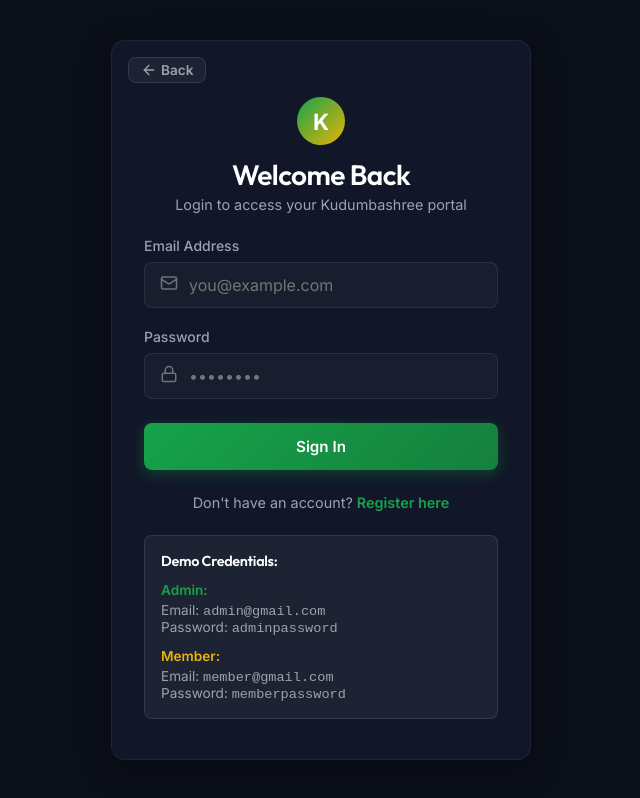
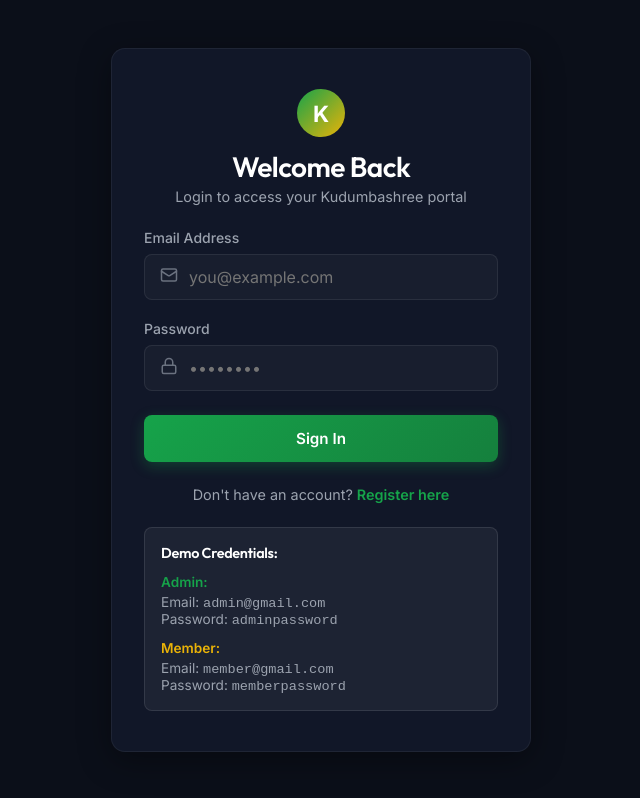
Before and after one commit to anjumabdusamad/Kudumbashree-mini-project, a React app in the folder frontend/: page /login in a window 1280 px wide. Shown: the whole page, without its empty margins (319-959 px from the left). Built offline with nearby package versions, Linux system fonts and the light colour scheme; the HTML template or start-up script is replaced by a standard one.

Commit message:
login and register pages updated

```diff
--- a/frontend/src/pages/Login.jsx
+++ b/frontend/src/pages/Login.jsx
@@ -1,7 +1,7 @@
 import React, { useState, useEffect } from 'react';
 import { useNavigate, useLocation, Link } from 'react-router-dom';
 import { useAuth } from '../context/AuthContext';
-import { Lock, Mail, AlertTriangle, ShieldCheck, ArrowLeft } from 'lucide-react';
+import { Lock, Mail, AlertTriangle, ShieldCheck } from 'lucide-react';
 
 const Login = () => {
   const [email, setEmail] = useState('');
@@ -55,26 +55,8 @@
       padding: '2rem 1rem',
       background: 'var(--dark-bg)'
     }}>
-      <div className="glass-card" style={{ width: '100%', maxWidth: '420px', padding: '2.5rem 2rem', position: 'relative' }}>
-        <button
-          onClick={() => navigate('/')}
-          className="btn btn-dark btn-sm"
-          style={{
-            position: 'absolute',
-            top: '1rem',
-            left: '1rem',
-            display: 'flex',
-            alignItems: 'center',
-            gap: '0.25rem',
-            padding: '0.25rem 0.75rem',
-            background: 'rgba(255, 255, 255, 0.05)',
-            border: '1px solid rgba(255, 255, 255, 0.1)',
-            color: 'var(--text-secondary)'
-          }}
-        >
-          <ArrowLeft size={16} /> Back
-        </button>
-        <div className="text-center mb-4 mt-3">
+      <div className="glass-card" style={{ width: '100%', maxWidth: '420px', padding: '2.5rem 2rem' }}>
+        <div className="text-center mb-4">
           <div style={{
             width: '48px',
             height: '48px',
--- a/frontend/src/pages/Register.jsx
+++ b/frontend/src/pages/Register.jsx
@@ -2,7 +2,7 @@
 import { useNavigate, Link } from 'react-router-dom';
 import { useAuth } from '../context/AuthContext';
 import axios from 'axios';
-import { User as UserIcon, Mail, Phone, Lock, Eye, ShieldAlert, CheckCircle2, KeyRound, ArrowLeft } from 'lucide-react';
+import { User as UserIcon, Mail, Phone, Lock, Eye, ShieldAlert, CheckCircle2, KeyRound } from 'lucide-react';
 
 const Register = () => {
   const [formData, setFormData] = useState({
@@ -130,26 +130,8 @@
       padding: '2rem 1rem',
       background: 'var(--dark-bg)'
     }}>
-      <div className="glass-card" style={{ width: '100%', maxWidth: '500px', padding: '2.5rem 2rem', position: 'relative' }}>
-        <button
-          onClick={() => navigate('/')}
-          className="btn btn-dark btn-sm"
-          style={{
-            position: 'absolute',
-            top: '1rem',
-            left: '1rem',
-            display: 'flex',
-            alignItems: 'center',
-            gap: '0.25rem',
-            padding: '0.25rem 0.75rem',
-            background: 'rgba(255, 255, 255, 0.05)',
-            border: '1px solid rgba(255, 255, 255, 0.1)',
-            color: 'var(--text-secondary)'
-          }}
-        >
-          <ArrowLeft size={16} /> Back
-        </button>
-        <div className="text-center mb-4 mt-3">
+      <div className="glass-card" style={{ width: '100%', maxWidth: '500px', padding: '2.5rem 2rem' }}>
+        <div className="text-center mb-4">
           <h2 style={{ fontFamily: 'var(--font-display)', fontSize: '1.75rem', color: '#fff' }}>
             {!verificationStep ? 'Join Kudumbashree' : 'Verify Email Address'}
           </h2>
```
